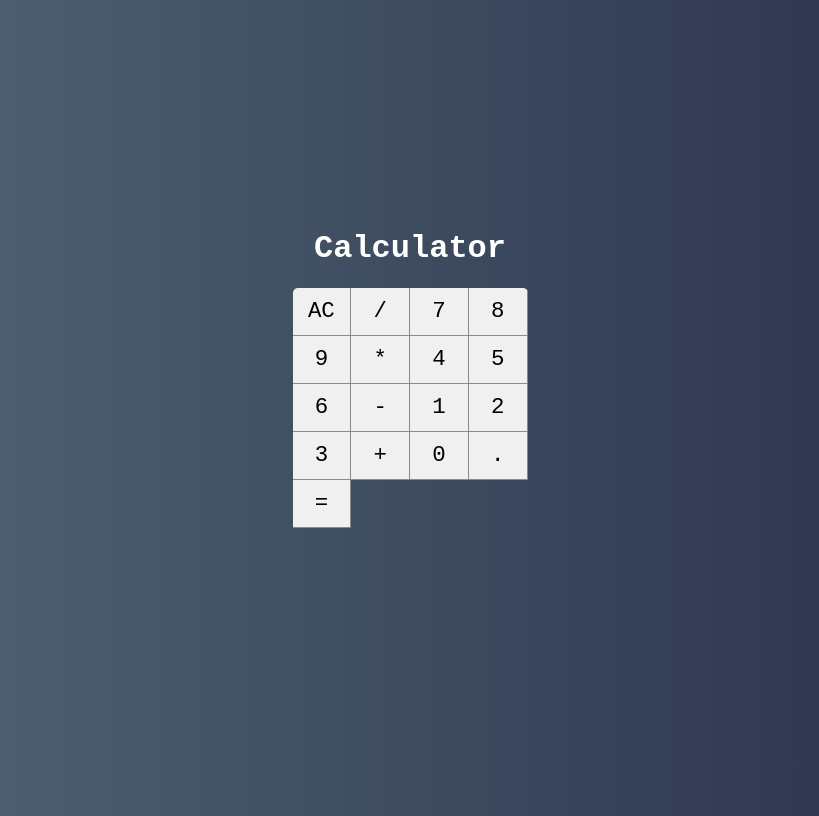
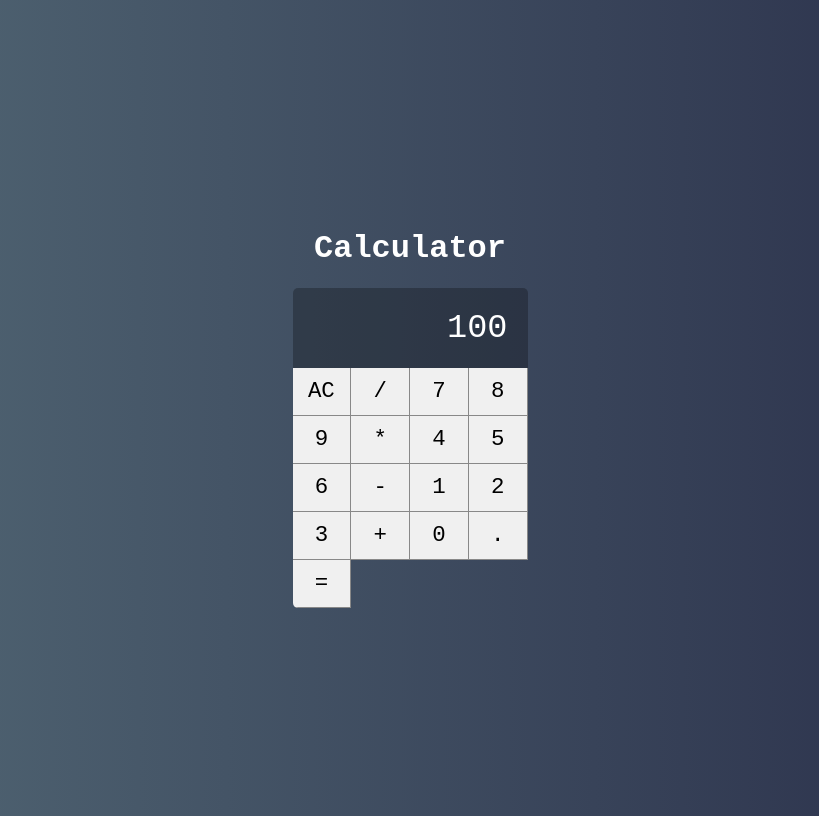
Before and after one commit to Coimbra777/Calculadora-React, a React (Create React App) app: page / in a window 1280 px wide. Shown: the whole page, without its empty margins (230-1049 px from the left). Built offline with nearby package versions, Linux system fonts and the light colour scheme.

Commit message:
Componente Display

```diff
--- /dev/null
+++ b/src/components/Display.css
@@ -0,0 +1,11 @@
+.display {
+  grid-column: span 4;
+  background-color: #0004;
+
+  display: flex;
+  justify-content: flex-end;
+  align-items: center;
+  padding: 20px;
+  font-size: 2.1em;
+  overflow: hidden;
+}
--- /dev/null
+++ b/src/components/Display.jsx
@@ -0,0 +1,9 @@
+import React from "react";
+import "./Display.css";
+
+const Display = (props) => {
+  // Certifique-se de que a linha abaixo inclua o "return"
+  return <div className="display">{props.value}</div>;
+};
+
+export default Display;
--- a/src/main/Calculator.css
+++ b/src/main/Calculator.css
@@ -6,5 +6,5 @@
 
   display: grid;
   grid-template-columns: repeat(4, 25%);
-  grid-template-rows: 48px 48px 48px 48px 48px;
+  grid-template-rows: 1fr 48px 48px 48px 48px 48px;
 }
--- a/src/main/Calculator.jsx
+++ b/src/main/Calculator.jsx
@@ -2,11 +2,13 @@ import React, { Component } from "react";
 import "./Calculator.css";
 
 import Button from "../components/Button";
+import Display from "../components/Display";
 
 export default class Calculator extends Component {
   render() {
     return (
       <div className="calculator">
+        <Display value={100} />
         <Button label="AC" />
         <Button label="/" />
         <Button label="7" />
```
